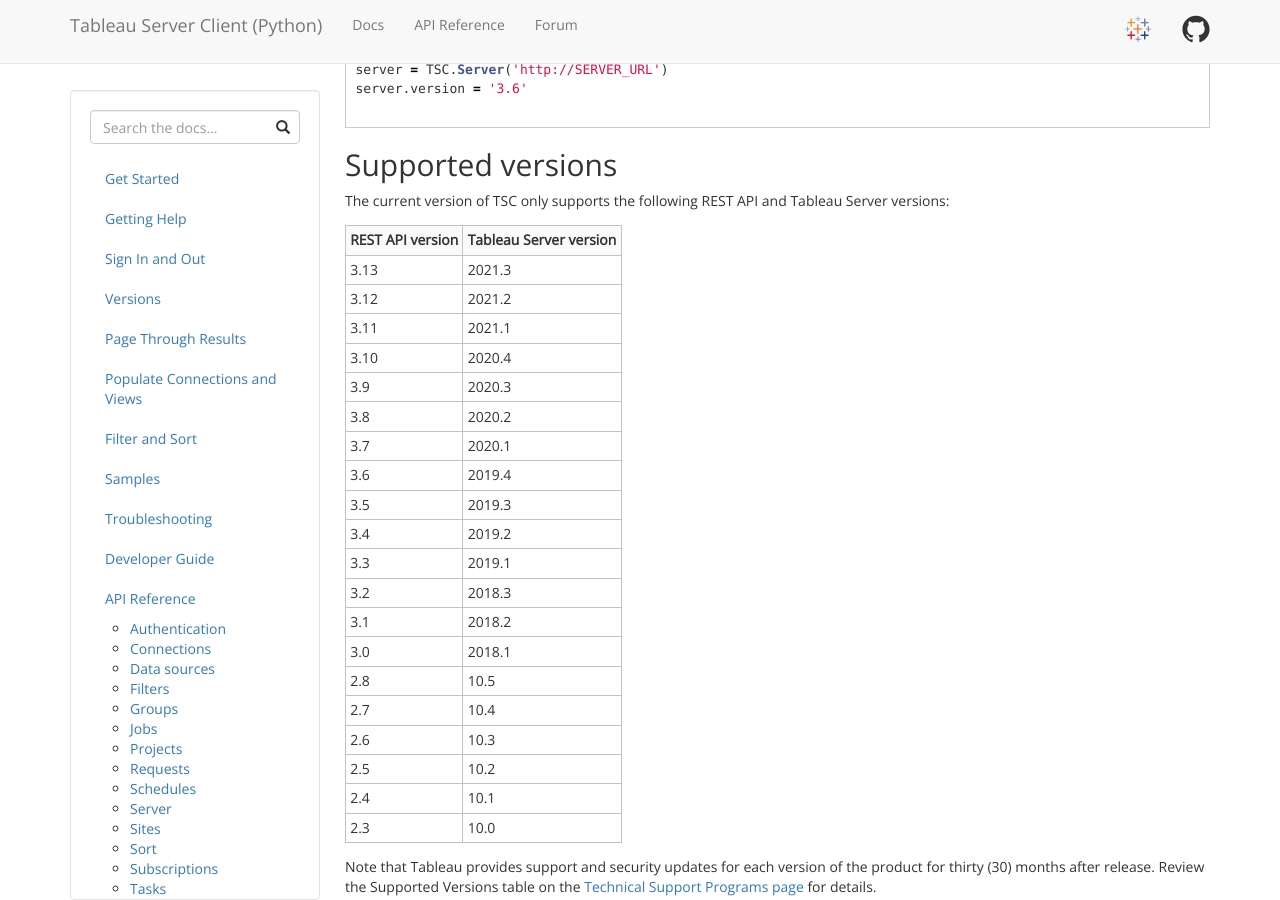
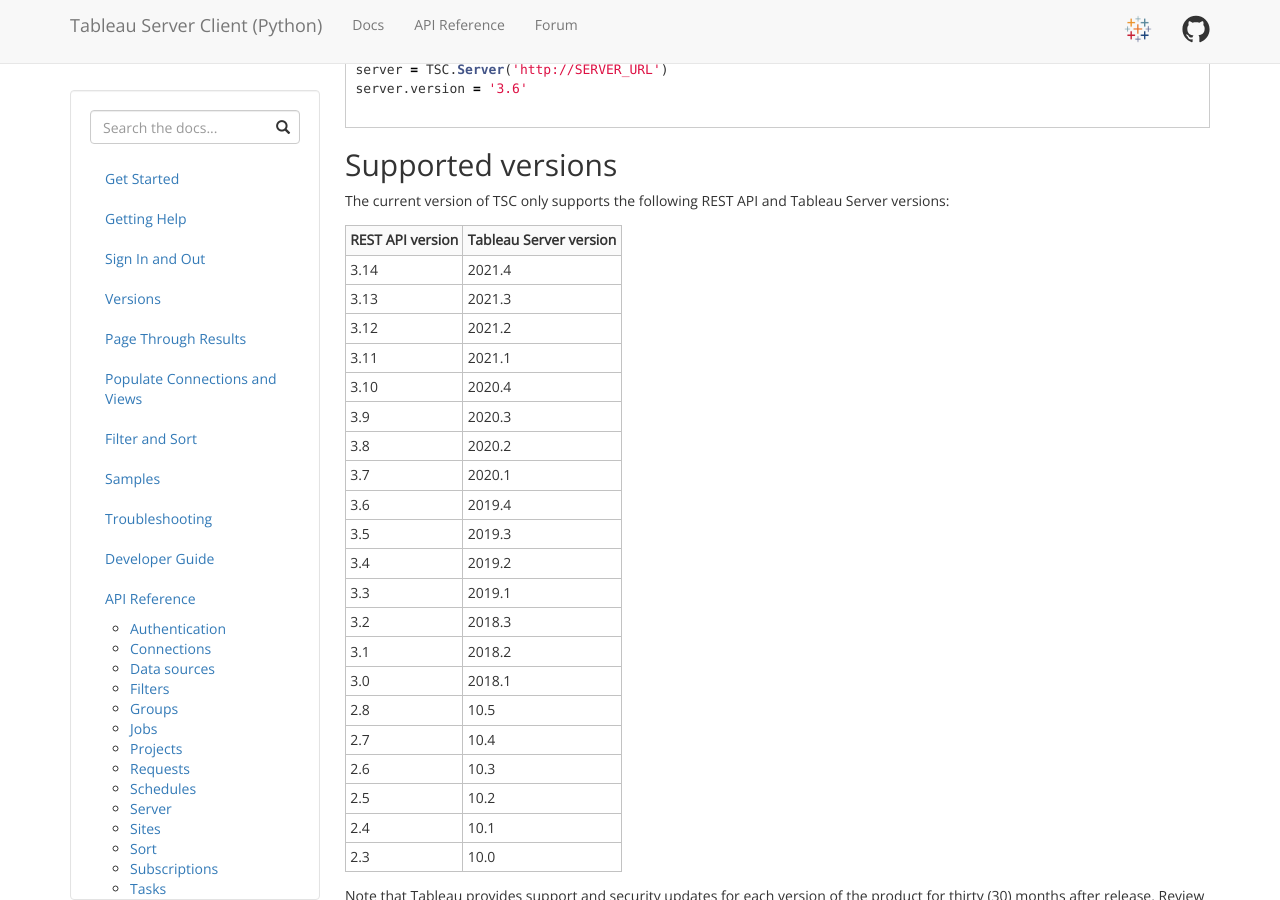
Before and after one commit to tableau/server-client-python, a Jekyll site: the page built from docs/versions.md, in a window 1280 px wide and 900 px high, scrolled down 1088 px. Built offline with Jekyll 4.4.1, drawn with Linux system fonts in a browser that asks for light colours.

Commit message:
Add 2021.4 version, coming soon

```diff
--- a/docs/versions.md
+++ b/docs/versions.md
@@ -66,6 +66,7 @@
 
 |REST API version|Tableau Server version|
 |---|---|
+|3.14|2021.4|
 |3.13|2021.3|
 |3.12|2021.2|
 |3.11|2021.1|
```
